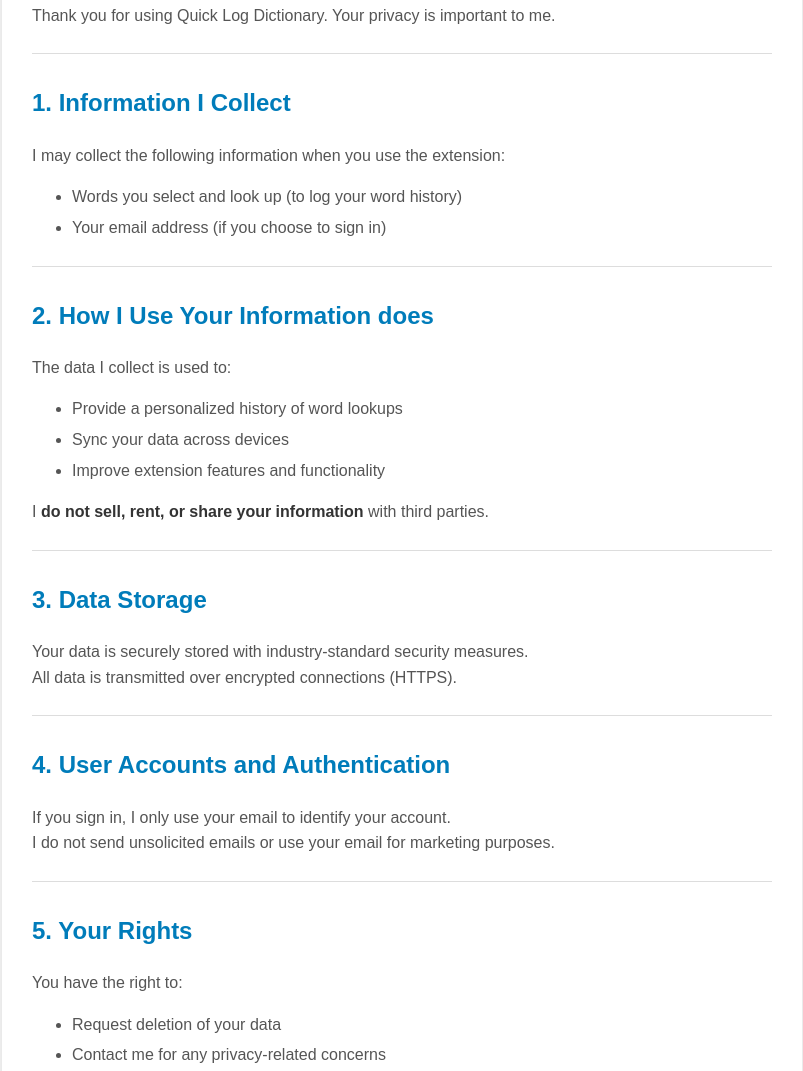
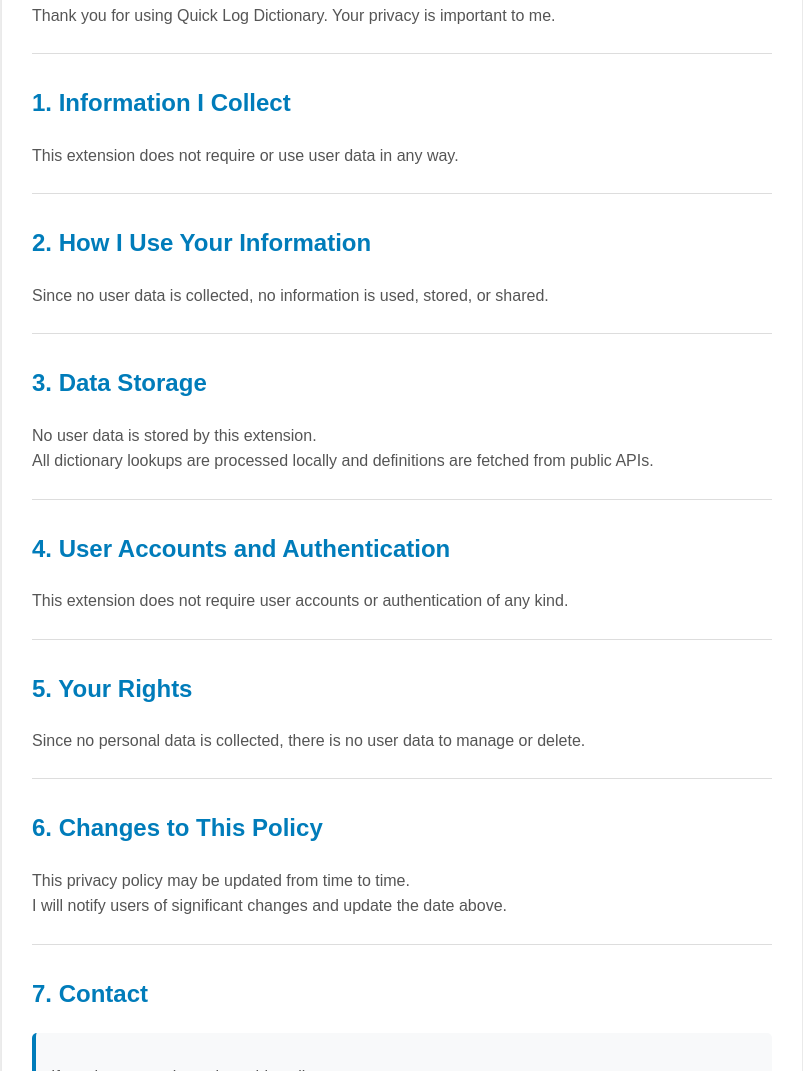
Before and after one commit to indianathe3rdKing/Quick-Log-extension, a browser extension: page privacy-policy.html in a window 1280 px wide. Shown: the part 250-1321 px from the top of the page, without its empty margins (238-1041 px from the left). Drawn offline with Linux system fonts and the light colour scheme.

Commit message:
version 2 upload

```diff
--- a/privacy-policy.html
+++ b/privacy-policy.html
@@ -74,60 +74,39 @@
       <hr />
 
       <h2>1. Information I Collect</h2>
-      <p>I may collect the following information when you use the extension:</p>
-      <ul>
-        <li>Words you select and look up (to log your word history)</li>
-        <li>Your email address (if you choose to sign in)</li>
-      </ul>
+      <p>This extension does not require or use user data in any way.</p>
 
       <hr />
 
-      <h2>2. How I Use Your Information does</h2>
-      <p>The data I collect is used to:</p>
-      <ul>
-        <li>Provide a personalized history of word lookups</li>
-        <li>Sync your data across devices</li>
-        <li>Improve extension features and functionality</li>
-      </ul>
-
+      <h2>2. How I Use Your Information</h2>
       <p>
-        I
-        <span class="highlight"
-          >do not sell, rent, or share your information</span
-        >
-        with third parties.
+        Since no user data is collected, no information is used, stored, or
+        shared.
       </p>
 
       <hr />
 
       <h2>3. Data Storage</h2>
       <p>
-        Your data is securely stored with industry-standard security
-        measures.<br />
-        All data is transmitted over encrypted connections (HTTPS).
+        No user data is stored by this extension.<br />
+        All dictionary lookups are processed locally and definitions are fetched
+        from public APIs.
       </p>
 
       <hr />
 
       <h2>4. User Accounts and Authentication</h2>
       <p>
-        If you sign in, I only use your email to identify your account.<br />
-        I do not send unsolicited emails or use your email for marketing
-        purposes.
+        This extension does not require user accounts or authentication of any
+        kind.
       </p>
 
       <hr />
 
       <h2>5. Your Rights</h2>
-      <p>You have the right to:</p>
-      <ul>
-        <li>Request deletion of your data</li>
-        <li>Contact me for any privacy-related concerns</li>
-      </ul>
-
       <p>
-        To do so, email me at
-        <a href="mailto:indiemenziwa@gmail.com">indiemenziwa@gmail.com</a>
+        Since no personal data is collected, there is no user data to manage or
+        delete.
       </p>
 
       <hr />
```
Also changed, not shown: content.js (+25 -16 lines), manifest.json, 4 other files.
